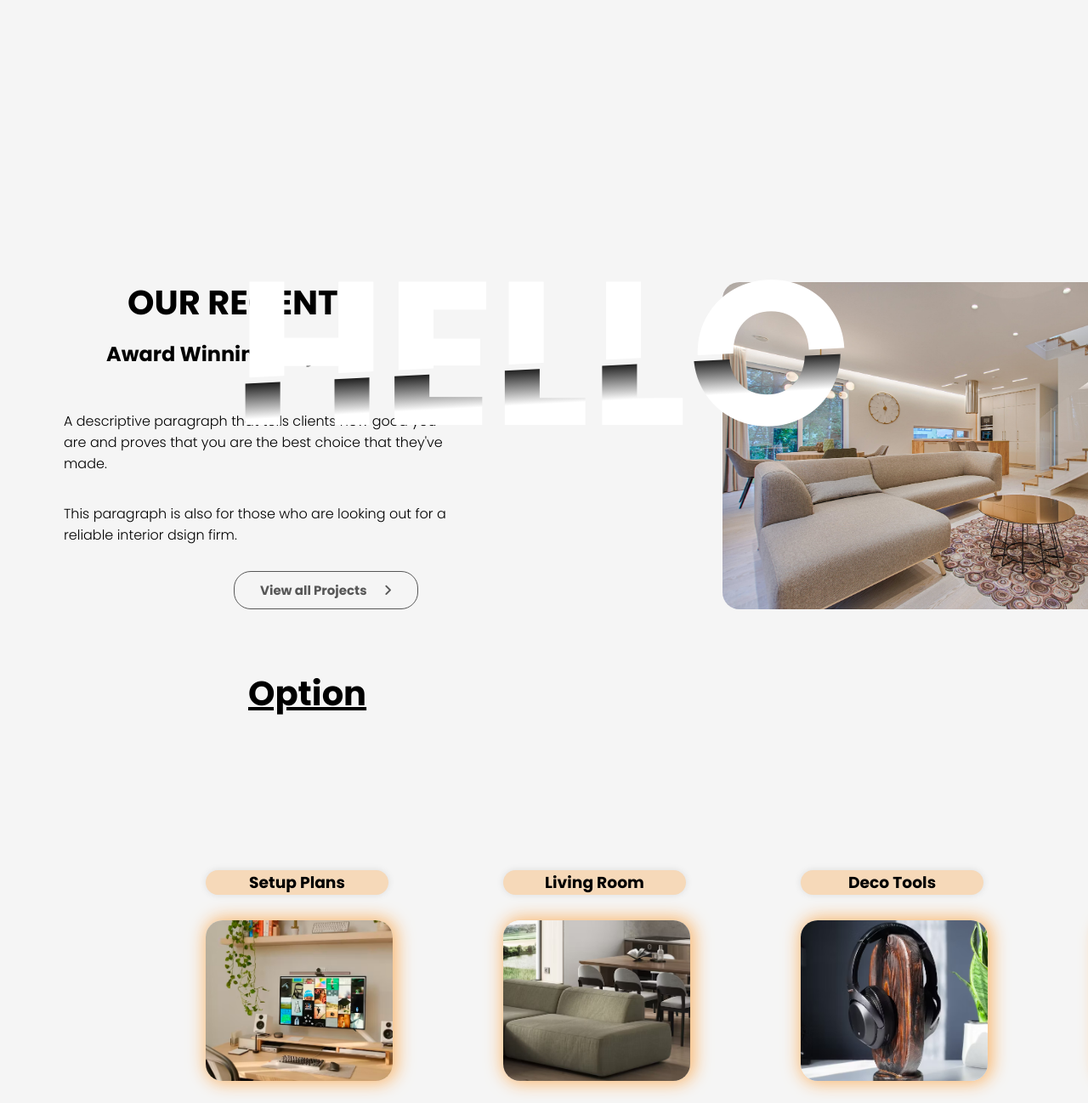
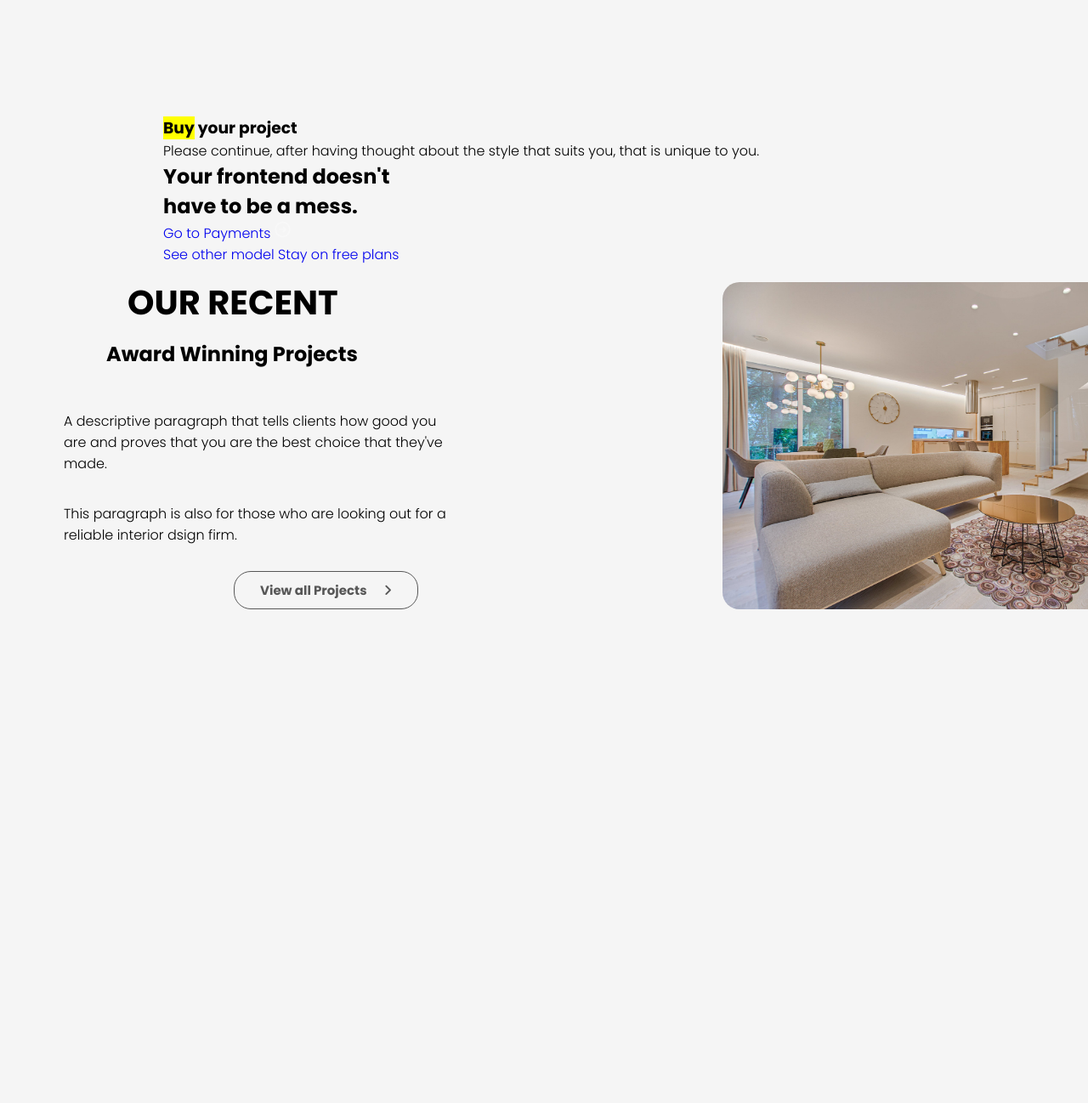
Before and after one commit to error404dev-cloud/Agence.com, a plain HTML site: page agence.html in a window 1280 px wide. Shown: the part 2522-3820 px from the top of the page at 85% size. After the commit the page ends 3239 px from the top, so only its background shows below. Drawn offline with Linux system fonts and the light colour scheme.

Commit message:
Update agence.html

```diff
--- a/agence.html
+++ b/agence.html
@@ -3,10 +3,11 @@
 <head>
     <meta charset="UTF-8">
     <meta name="viewport" content="width=device-width, initial-scale=1.0">
-    <link rel="icon" href="AAAAA.png">
+    <link rel="icon" href="newlogopoursiteweb.png">
     <title>Agence</title>
     <link rel="stylesheet" href="style.css">
     <script src="https://kit.fontawesome.com/61523b4b4d.js" crossorigin="anonymous"></script>
+
 </head>
 <body>
 
@@ -99,32 +100,39 @@
 
      </div>
 
-     <section class="img-overlay-off">
-        <h1 class="title2222">Option</h1>
-        <div class="img-overlay">
-            <div class="box">
-                <h3 class="text1111">Setup Plans</h3>
-                <img src="1.png">
+
+
+    <section class="wrapper">
+        <div class="top">Exterrior</div>
+        <div class="bottom" aria-hidden="true">Exterrior</div>
+      </section>
+
+    <section>
+        <article class="card">
+            <h1 class="card__title"><mark>Buy</mark> your project</h1>
+            <p class="card__description">Please continue, after having thought about the style that suits you, that is unique to you.</p>
+            <div class="media-object">
+              <div>
+                <h2 class="media-object__title">Your frontend doesn't <br /> have to be a mess.</h2>
+                <a href="#" target="_blank" class="media-object__button">
+                    Go to Payments
+                  <svg width="20" height="20" viewBox="5 0 10 20" fill="none" xmlns="http://www.w3.org/2000/svg">
+                    <path d="M9.54461 12.3572L10.7229 13.5355L14.2596 9.9997L10.7238 6.46387L9.54544 7.64303L11.0679 9.16637H4.78711V10.833H11.0679L9.54461 12.3572Z" fill="#F8F8F8" />
+                    <path fill-rule="evenodd" clip-rule="evenodd" d="M15.9823 16.4813C19.5623 12.9013 19.5623 7.09801 15.9823 3.51801C12.4023 -0.061992 6.59898 -0.061992 3.01898 3.51801C-0.561015 7.09801 -0.561015 12.9013 3.01898 16.4813C6.59898 20.0613 12.4023 20.0613 15.9823 16.4813ZM14.804 15.303C15.5004 14.6066 16.0529 13.7798 16.4298 12.8698C16.8067 11.9599 17.0007 10.9846 17.0007 9.99967C17.0007 9.01475 16.8067 8.03948 16.4298 7.12953C16.0529 6.21958 15.5004 5.39278 14.804 4.69634C14.1075 3.9999 13.2807 3.44745 12.3708 3.07053C11.4608 2.69362 10.4856 2.49963 9.50065 2.49963C8.51573 2.49963 7.54045 2.69362 6.63051 3.07054C5.72056 3.44745 4.89376 3.9999 4.19732 4.69634C2.79079 6.10287 2.0006 8.01054 2.0006 9.99967C2.0006 11.9888 2.79079 13.8965 4.19732 15.303C5.60385 16.7095 7.51151 17.4997 9.50065 17.4997C11.4898 17.4997 13.3975 16.7095 14.804 15.303Z" fill="#F8F8F8" />
+                  </svg>
+                </a>
+              </div>
+              <div class="media-object__thumbnail"></div>
             </div>
-            <div class="box">
-                <h3 class="text1111">Living Room</h3>
-                <img src="2.png">
+            <div class="card__actions">
+              <a href="https://bejamas.com/get-in-touch" class="card__button" target="_blank">See other model</a>
+              <a target="_blank" href="https://bejamas.com/get-in-touch" class="card__button">Stay on free plans</a>
             </div>
-            <div class="box">
-                <h3 class="text1111">Deco Tools</h3>
-                <img src="3.png">
-            </div>
-            <div class="box">
-                <h3 class="text1111">Style Idea</h3>
-                <img src="4.png">
-            </div>
-        </div>
+          </article>
+
+
     </section>
 
-    <section class="wrapper">
-        <div class="top">Hello</div>
-        <div class="bottom" aria-hidden="true">Hello </div>
-      </section>
 
 </body>
 </html>
```
